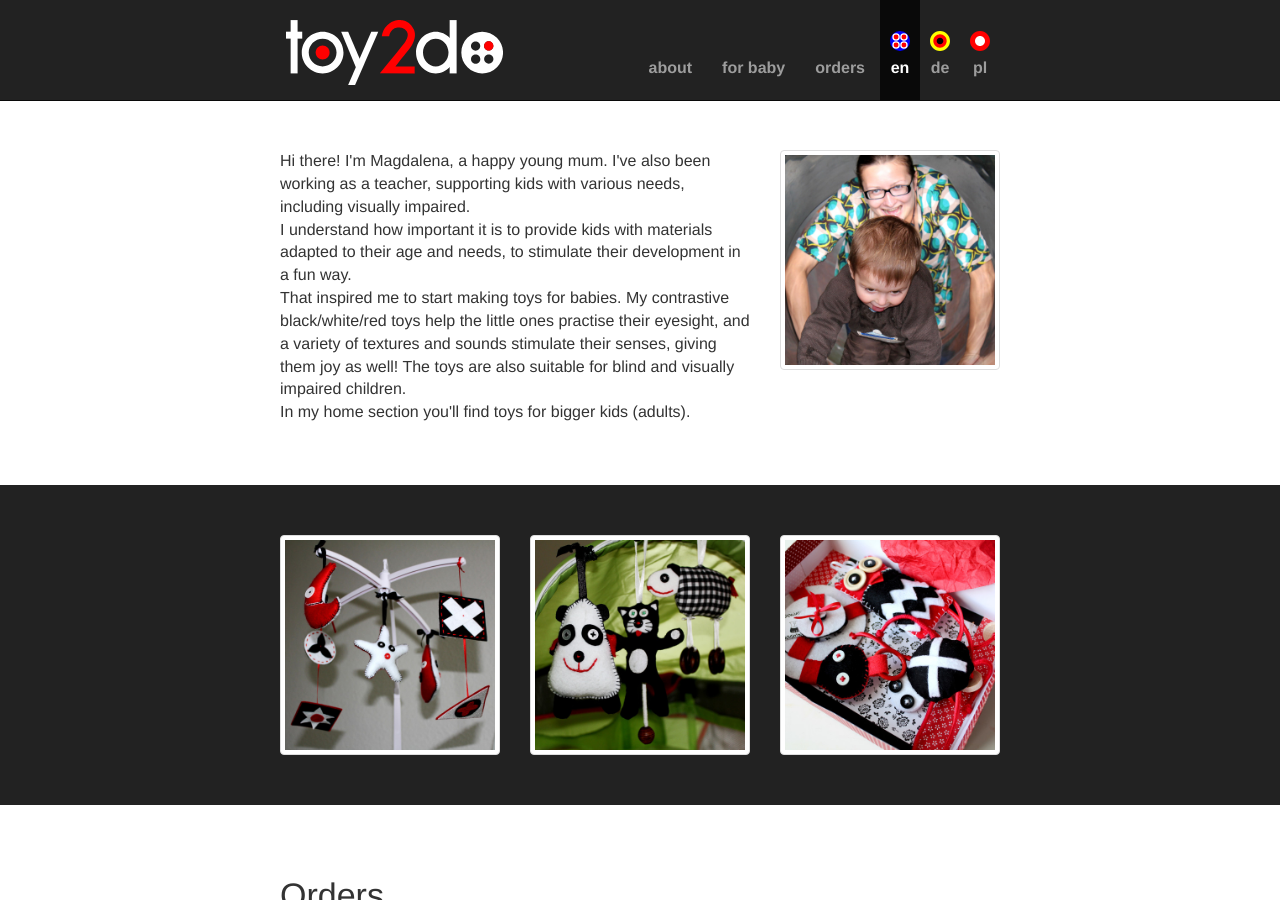
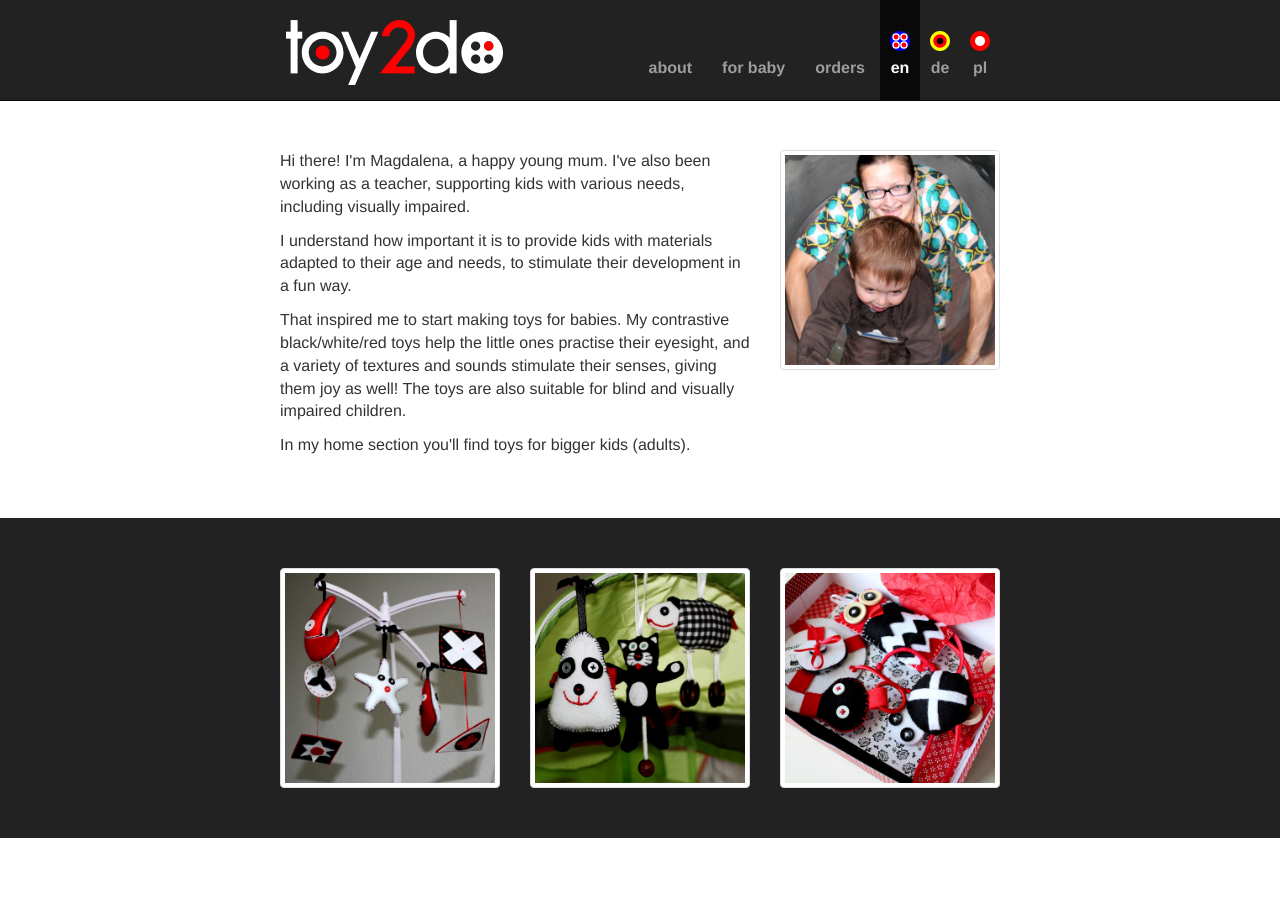
Before and after one commit to qoobaa/toy2do.com, a Jekyll site: the page built from index.html, in a window 1280 px wide and 900 px high. Built offline with Jekyll 4.4.1, drawn with Linux system fonts in a browser that asks for light colours.

Commit message:
added more paragraphs

```diff
--- a/index.html
+++ b/index.html
@@ -12,18 +12,24 @@ locale: en
         <p>
           Hi there! I'm Magdalena, a happy young mum. I've also been working
           as a teacher, supporting kids with various needs, including
-          visually impaired.<br>
+          visually impaired.
+        </p>
 
+        <p>
           I understand how important it is to provide kids with materials
           adapted to their age and needs, to stimulate their development in
-          a fun way.<br>
+          a fun way.
+        </p>
 
+        <p>
           That inspired me to start making toys for babies. My
           contrastive black/white/red toys help the little ones practise
           their eyesight, and a variety of textures and sounds stimulate
           their senses, giving them joy as well! The toys are also
-          suitable for blind and visually impaired children.<br>
+          suitable for blind and visually impaired children.
+        </p>
 
+        <p>
           In my home section you'll find toys for bigger kids (adults).
         </p>
       </div>
```
